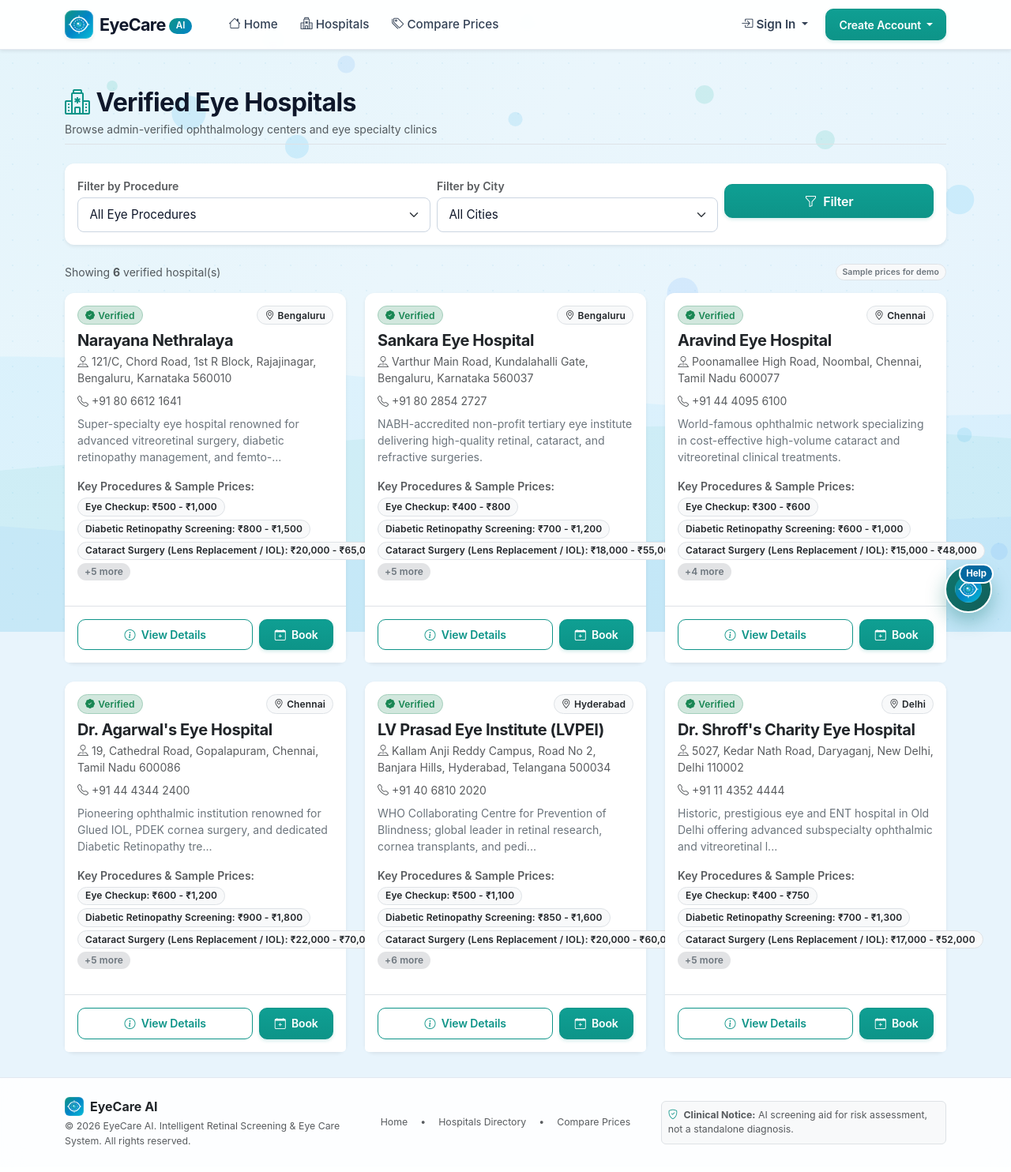
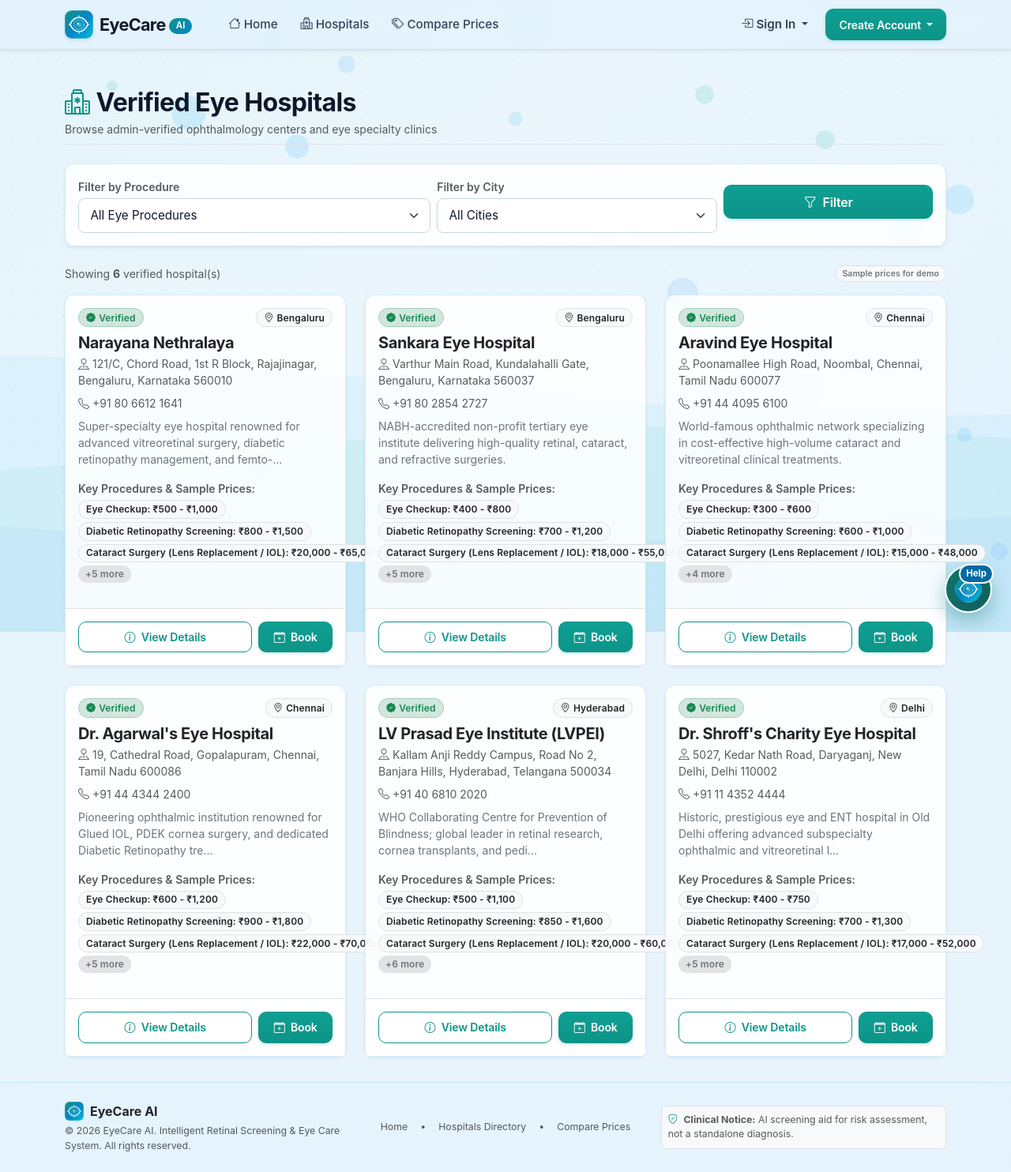
Before and after one commit to Varun00752/EyeCare-AI, a Flask app: page /hospitals in a window 1280 px wide. Shown: the whole page at 79% size. Before the commit the page ends 1452 px from the top, so only its background shows below. Run offline with Flask 3, Linux system fonts and the light colour scheme; data comes from the database, SQL or seed files in the repository; some libraries are stand-ins or nearby versions.

Commit message:
fix(ui): blend navbar, footer, and cards into light-blue frosted glassmorphism to eliminate stark white bands

```diff
--- a/static/css/style.css
+++ b/static/css/style.css
@@ -123,12 +123,12 @@ h1, h2, h3, h4, h5, h6 {
   color: var(--primary-teal) !important;
 }
 
-/* Modern Glass Navbar */
+/* Modern Glass Navbar (Blends with light-blue motion background) */
 .navbar {
-  background: rgba(255, 255, 255, 0.94) !important;
-  backdrop-filter: blur(12px);
-  -webkit-backdrop-filter: blur(12px);
-  border-bottom: 1px solid var(--border-light) !important;
+  background: rgba(226, 242, 253, 0.72) !important;
+  backdrop-filter: blur(16px);
+  -webkit-backdrop-filter: blur(16px);
+  border-bottom: 1px solid rgba(14, 165, 233, 0.16) !important;
   transition: all 0.25s ease;
   z-index: 1030;
 }
@@ -176,13 +176,13 @@ h1, h2, h3, h4, h5, h6 {
 }
 
 /* Premium Card System with Glassmorphic Translucency */
-.card {
-  border: 1px solid rgba(226, 232, 240, 0.85);
+.card, .card.bg-white {
+  border: 1px solid rgba(186, 230, 253, 0.65) !important;
   border-radius: var(--radius-md);
-  background-color: var(--surface-card);
-  backdrop-filter: blur(10px);
-  -webkit-backdrop-filter: blur(10px);
-  box-shadow: 0 4px 20px -2px rgba(14, 116, 144, 0.05), 0 1px 3px rgba(15, 23, 42, 0.03);
+  background-color: rgba(255, 255, 255, 0.84) !important;
+  backdrop-filter: blur(12px);
+  -webkit-backdrop-filter: blur(12px);
+  box-shadow: 0 4px 20px -2px rgba(14, 116, 144, 0.06), 0 1px 3px rgba(15, 23, 42, 0.03);
   transition: transform 0.25s cubic-bezier(0.16, 1, 0.3, 1), box-shadow 0.25s cubic-bezier(0.16, 1, 0.3, 1), border-color 0.25s ease;
 }
 
@@ -375,10 +375,10 @@ h1, h2, h3, h4, h5, h6 {
 .footer-disclaimer {
   font-size: 0.88rem;
   color: var(--text-muted);
-  background-color: rgba(255, 255, 255, 0.88);
-  backdrop-filter: blur(14px);
-  -webkit-backdrop-filter: blur(14px);
-  border-top: 1px solid var(--border-light);
+  background-color: rgba(226, 242, 253, 0.68);
+  backdrop-filter: blur(16px);
+  -webkit-backdrop-filter: blur(16px);
+  border-top: 1px solid rgba(14, 165, 233, 0.16);
   margin-top: auto;
 }
 
--- a/templates/base.html
+++ b/templates/base.html
@@ -24,8 +24,8 @@
     <canvas id="globalBgCanvas"></canvas>
   </div>
 
-  <!-- Navigation bar with frosted glass effect & brand logo -->
-  <nav class="navbar navbar-expand-lg navbar-light bg-white border-bottom shadow-sm sticky-top">
+  <!-- Navigation bar with frosted light-blue glass effect & brand logo -->
+  <nav class="navbar navbar-expand-md navbar-light border-bottom shadow-sm sticky-top">
     <div class="container">
       <a class="navbar-brand d-flex align-items-center" href="{{ url_for('main.index') }}">
         <!-- Dedicated EyeCare AI Logo -->
```
